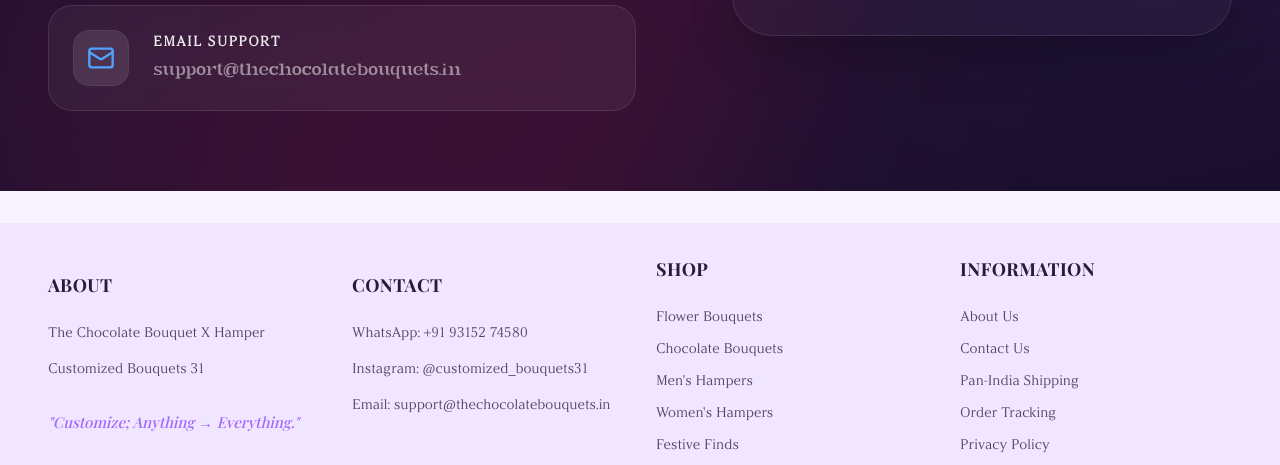
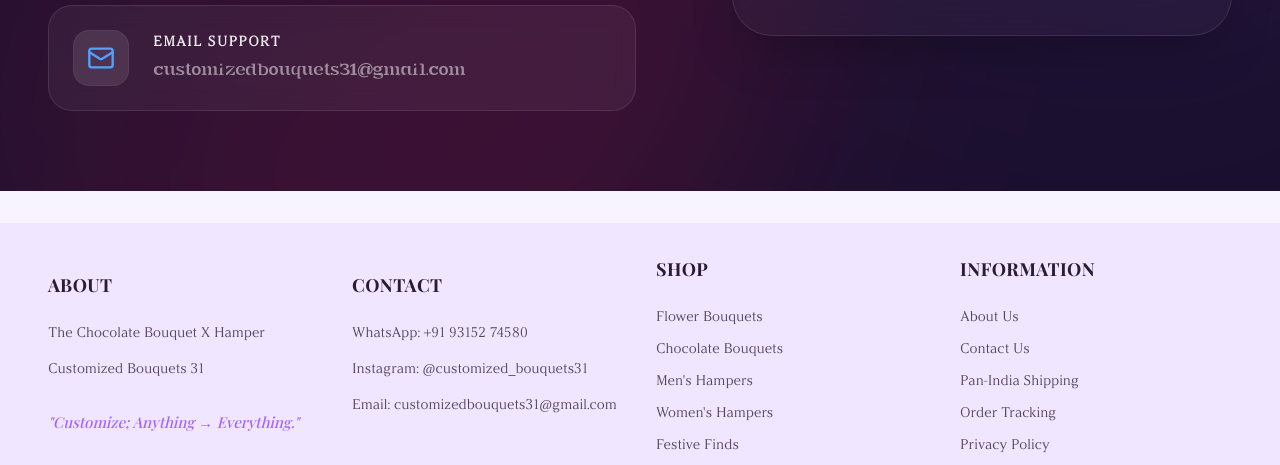
Before and after one commit to customizedbouquet31-star/Chocolate-Bouquets, a React (Vite) app: page /contact in a window 1280 px wide. Shown: the part 765-1230 px from the top of the page. Built offline with nearby package versions, Linux system fonts and the light colour scheme; no server answers; a web font is replaced by a local one.

Commit message:
chore: update support email to customizedbouquets31@gmail.com

```diff
--- a/src/components/layout/Footer.tsx
+++ b/src/components/layout/Footer.tsx
@@ -24,8 +24,8 @@ export default function Footer() {
           <a href="https://www.instagram.com/customized_bouquets31?utm_source=ig_web_button_share_sheet&stkn=ZDNlZDc0MzIxNw==" target="_blank" rel="noreferrer" className="text-sm text-plum-900/80 hover:text-primary transition-colors font-medium break-words">
             Instagram: @customized_bouquets31
           </a>
-          <a href="mailto:support@thechocolatebouquets.in" className="text-sm text-plum-900/80 hover:text-primary transition-colors font-medium break-words">
-            Email: support@thechocolatebouquets.in
+          <a href="mailto:customizedbouquets31@gmail.com" className="text-sm text-plum-900/80 hover:text-primary transition-colors font-medium break-words">
+            Email: customizedbouquets31@gmail.com
           </a>
         </div>
 
--- a/src/pages/Contact.tsx
+++ b/src/pages/Contact.tsx
@@ -46,8 +46,8 @@ export default function Contact() {
       id: 'email',
       icon: Mail,
       title: 'Email Support',
-      value: 'support@thechocolatebouquets.in',
-      link: 'mailto:support@thechocolatebouquets.in',
+      value: 'customizedbouquets31@gmail.com',
+      link: 'mailto:customizedbouquets31@gmail.com',
       color: 'text-blue-400',
       bgHover: 'group-hover:bg-blue-400/10',
       borderHover: 'group-hover:border-blue-400/30'
```
